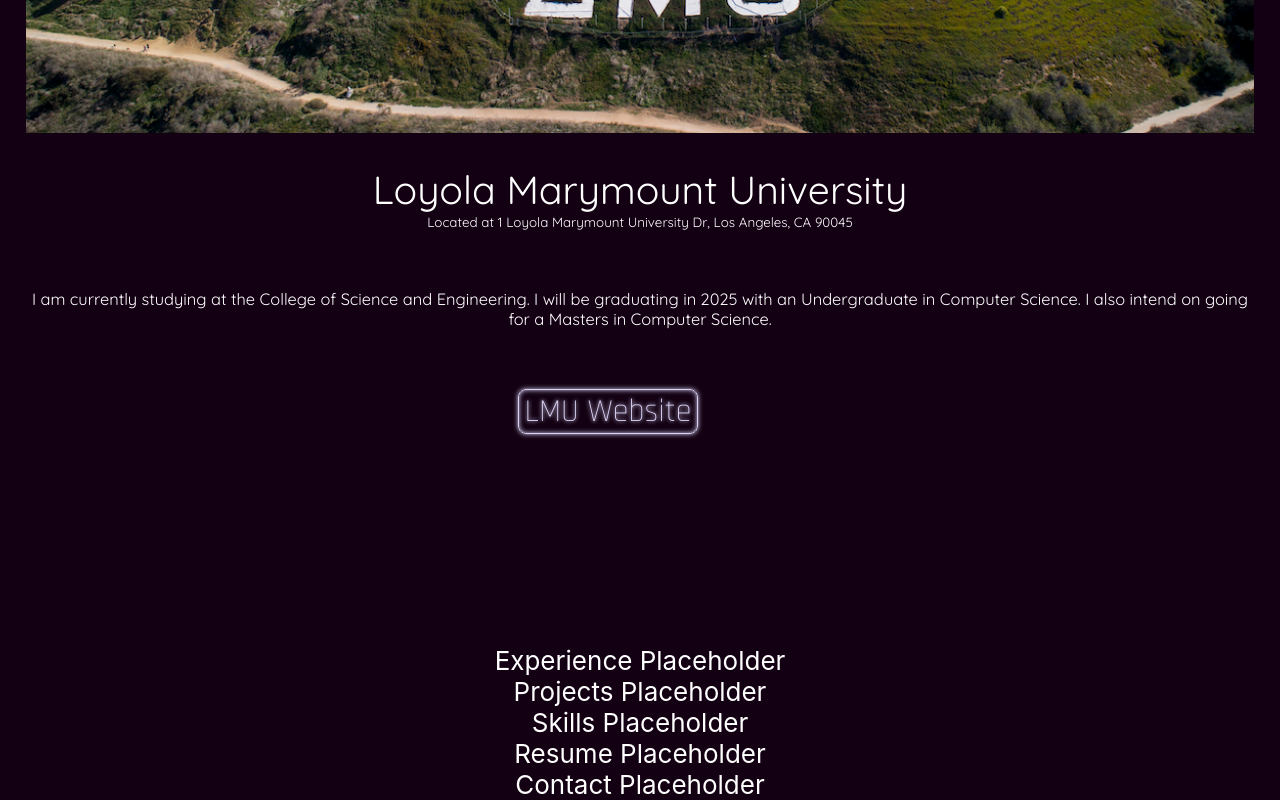
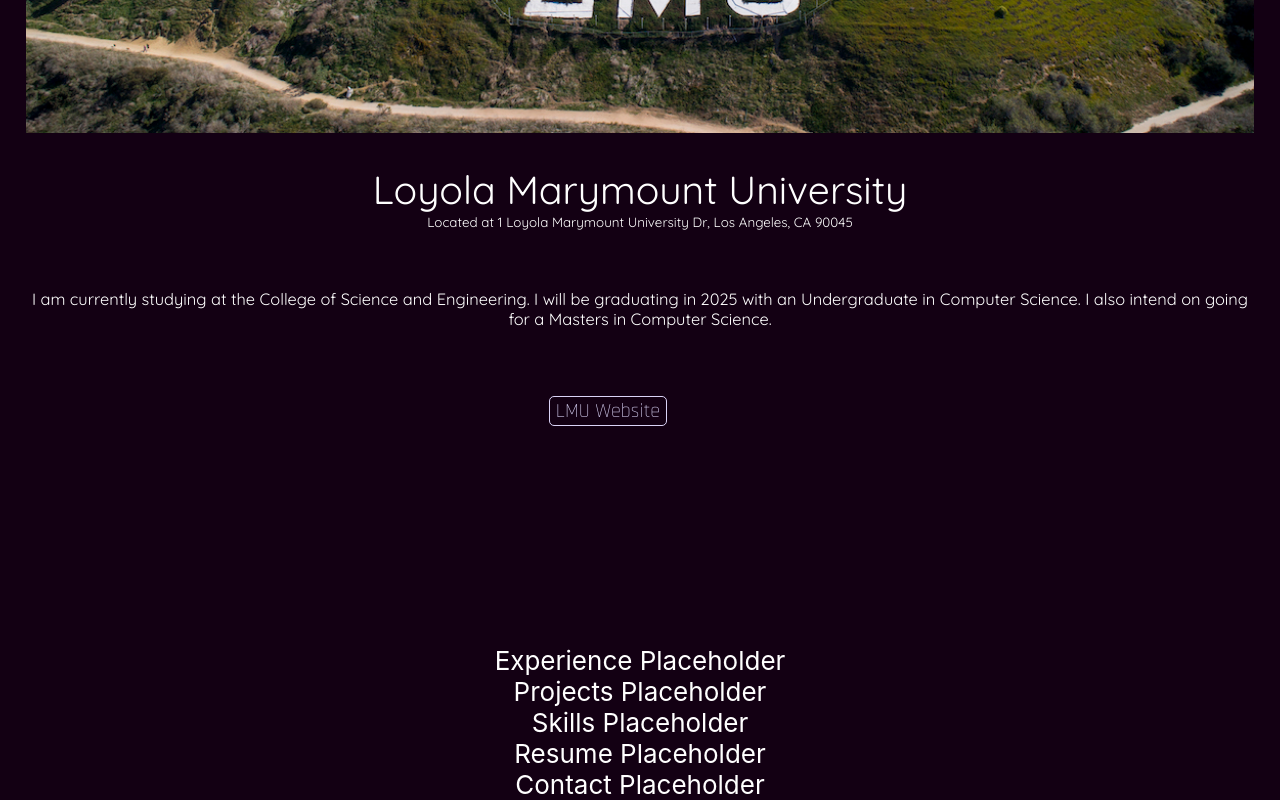
Before and after one commit to zleodai/PortfolioWebsite, a React (Create React App) app in the folder pokefinder/: page / in a window 1280 px wide. Shown: the part 1433-2233 px from the top of the page. Built offline with nearby package versions, Linux system fonts and the light colour scheme.

Commit message:
ok happy with buttton now
just finish the rest of all this shit

```diff
--- a/pokefinder/src/App.css
+++ b/pokefinder/src/App.css
@@ -135,6 +135,10 @@
   .Education #buttonContainer{
     flex: 4;
   }
+
+  .EducationButton{
+    font-size: 2.5vh;
+  }
 }
 
 
@@ -267,12 +271,15 @@
     flex: 3;
     align-self: center;
   }
+
+  .EducationButton{
+    font-size: 2vw;
+  }
 }
 
 
 
 .EducationButton {
-  font-size: 2rem;
   font-family: "Rajdhani";
   font-weight: 200;
   display: inline-block;
@@ -280,12 +287,12 @@
   transition: background-color 0.2s ease-out;
   cursor: pointer;
   color: var(--clr-neon);
-  border: var(--clr-neon) 0.01em solid;
+  border: var(--clr-neon) 0.05em solid;
   border-radius: 0.25em;
 
-  text-shadow: 0 0 0.125em hsl(0 0% 100% / 0.3), 0 0 0.125em currentColor;
+  /* text-shadow: 0 0 0.125em hsl(0 0% 100% / 0.3), 0 0 0.125em currentColor; */
 
-  box-shadow: inset 0 0 0.15em 0 var(--clr-neon), 0 0 0.15em 0 var(--clr-neon);
+  /* box-shadow: inset 0 0 0.15em 0 var(--clr-neon), 0 0 0.15em 0 var(--clr-neon); */
 }
 
 .EducationButton:hover {
```
